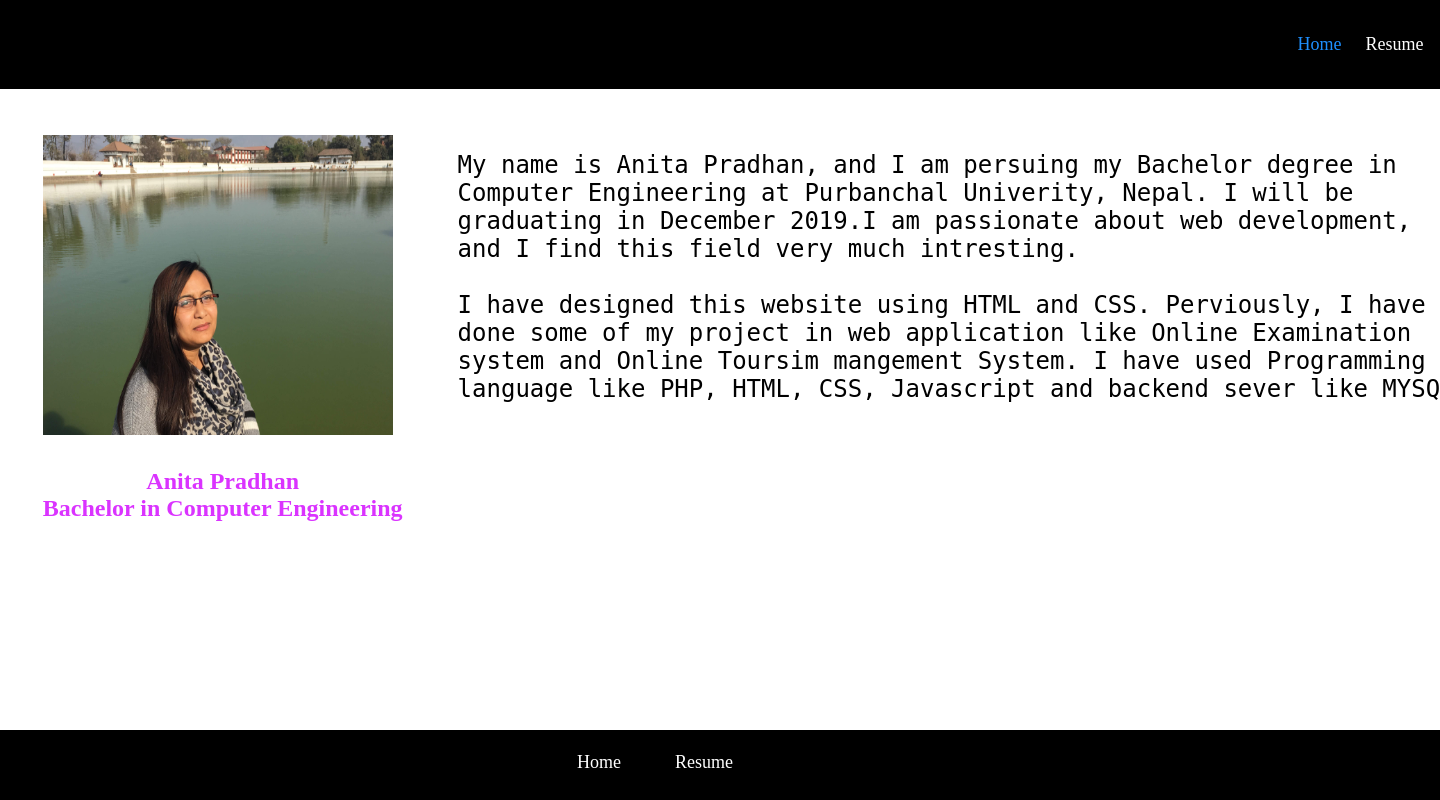
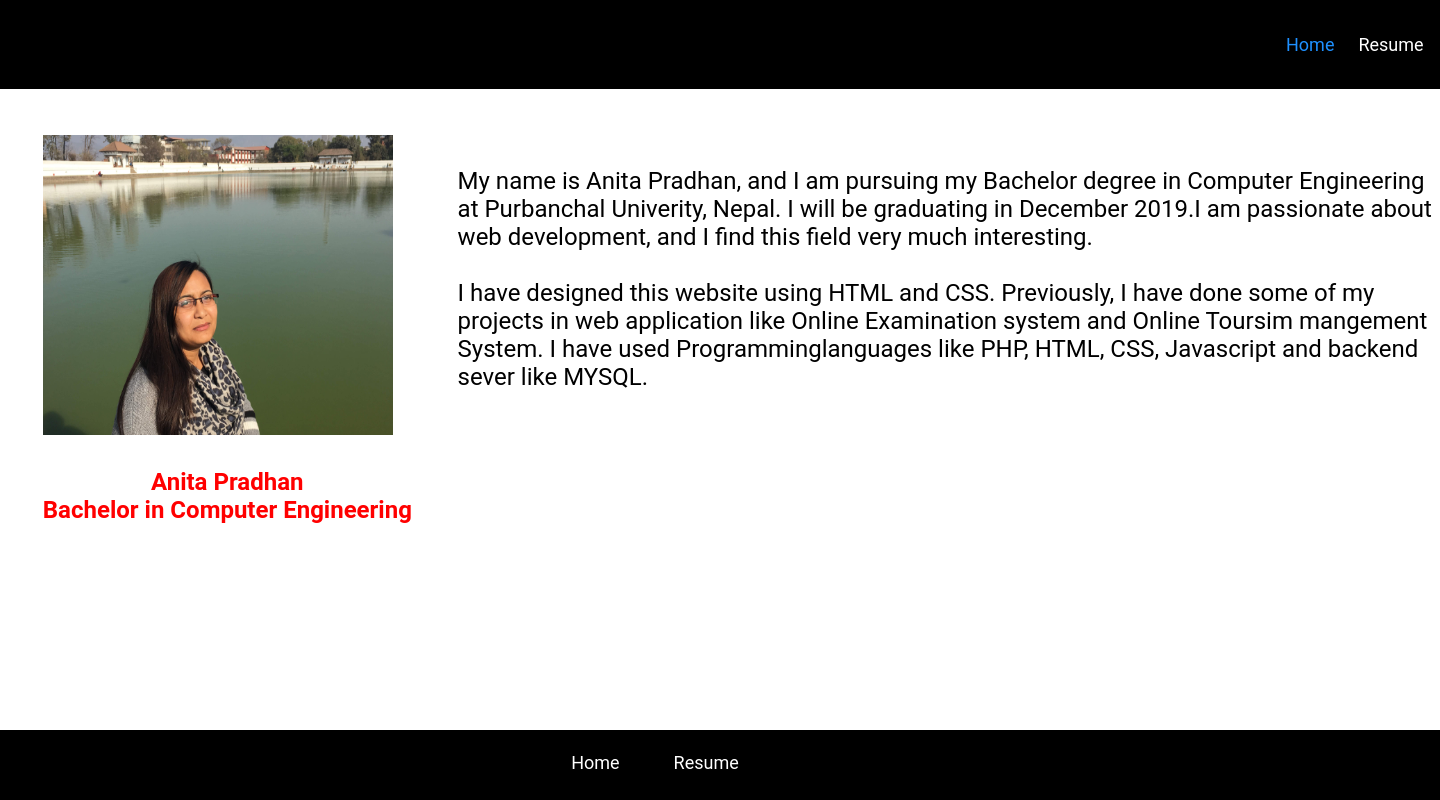
Before and after one commit to anitapradhan/anitapradhan.github.io, a PHP site: page / in a window 1440 px wide; the page is wider, and only the part inside the window is pictured. Run offline with PHP 8.4, Linux system fonts and the light colour scheme.

Commit message:
spelling correction

```diff
--- a/index.html
+++ b/index.html
@@ -30,14 +30,14 @@
 <div class="col">
 <pre>
 
-<h4 style="float:middle;">My name is Anita Pradhan, and I am persuing my Bachelor degree in
-Computer Engineering at Purbanchal Univerity, Nepal. I will be
-graduating in December 2019.I am passionate about web development,
-and I find this field very much intresting.<br/>
-I have designed this website using HTML and CSS. Perviously, I have
-done some of my project in web application like Online Examination
-system and Online Toursim mangement System. I have used Programming
-language like PHP, HTML, CSS, Javascript and backend sever like MYSQL.
+
+<h4 style="float:middle;">My name is Anita Pradhan, and I am pursuing my Bachelor degree in Computer Engineering
+at Purbanchal Univerity, Nepal. I will be graduating in December 2019.I am passionate about
+web development, and I find this field very much interesting.<br/>
+I have designed this website using HTML and CSS. Previously, I have done some of my
+projects in web application like Online Examination system and Online Toursim mangement
+System. I have used Programminglanguages like PHP, HTML, CSS, Javascript and backend
+sever like MYSQL.
 
 
 </h4>
--- a/style.css
+++ b/style.css
@@ -3,35 +3,41 @@ body{
 	margin-right: 1%;
 	margin-left: 0;
 	margin-bottom: 0;
+	 font-family: "Roboto";
 }
+
+
 h2 {
   font-size: 16px;
   color: red;
+   font-family: "Roboto";
 
 }
 h4{
   font-weight: normal;
   font-size: 24px;
     text-align: left;
-
+   font-family: "Roboto";
 }
 
 li{
-  font-size: 16px;
+ font-size: 16px;
+  font-family: "Roboto";
 
 }
 h1 {
-  color: #DA33FF;
+  color: red;
   font-size: 24px;
   text-align: center;
+   font-family: "Roboto";
 
 }
 
 h3{
   font-weight: normal;
-  font-family: "Times New Roman", Times, serif;
    font-size: 16px;
   text-align: center;
+   font-family: "Roboto";
 
 }
 
@@ -47,7 +53,7 @@ h3{
 }
 
 p{
-   font-family: "Times New Roman", Times, serif;
+   font-family: "Roboto";
 	font-size: 16px;
 
 }
@@ -67,7 +73,7 @@ eff {
 }
 .col {
   float: left;
-  width: 30%
+  width: 30%;
 }
 
 
```
